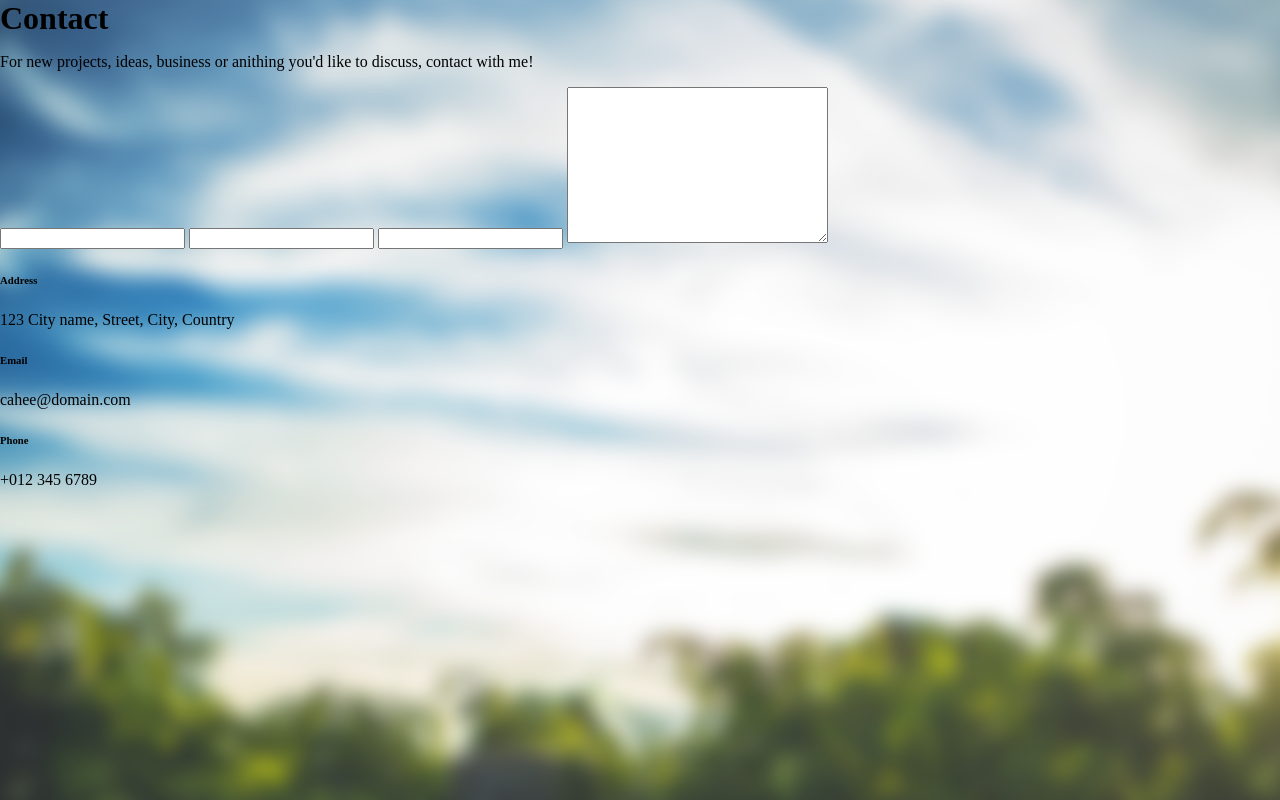
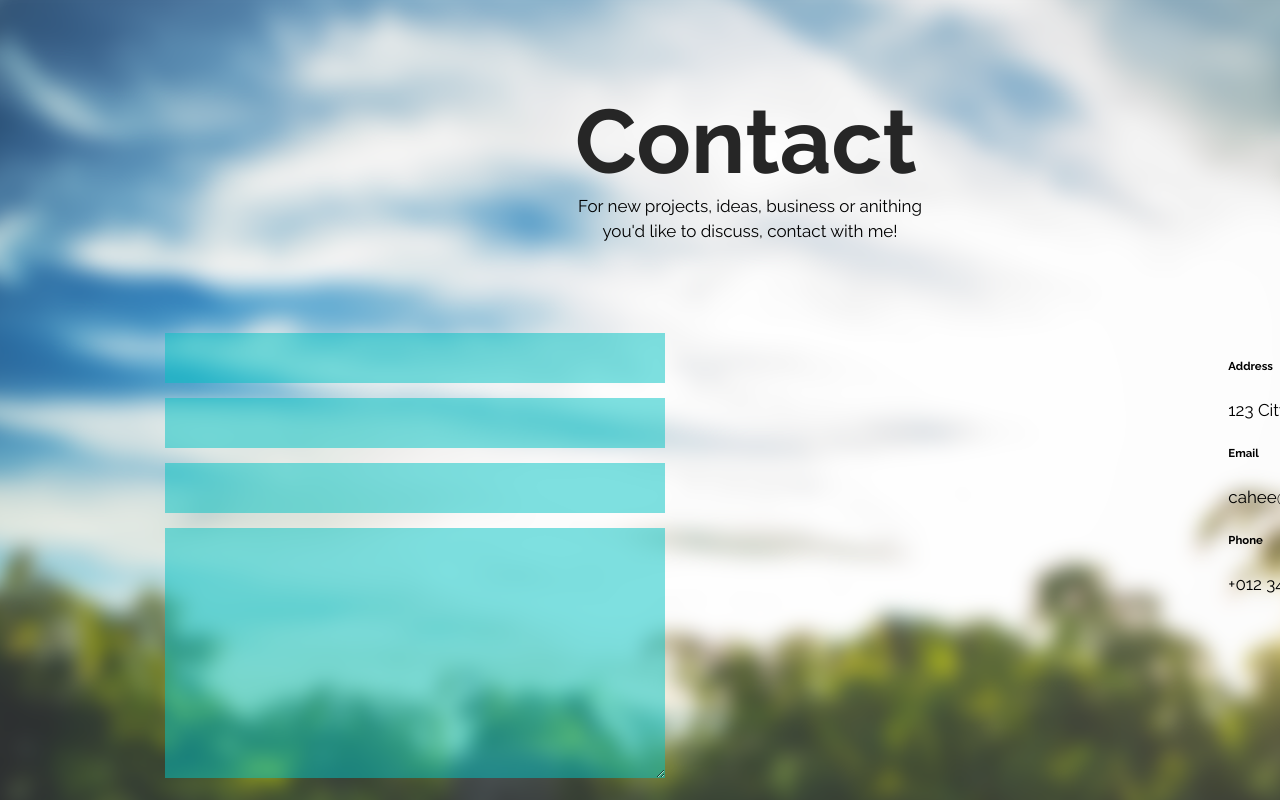
Before and after one commit to Katr1nD/footer-contect, a plain HTML site: page index.html in a window 1280 px wide. Shown: the top 800 px of the page. Drawn offline with Linux system fonts and the light colour scheme.

Commit message:
add styles to form

```diff
--- a/css/main.css
+++ b/css/main.css
@@ -1,3 +1,5 @@
+@import url('https://fonts.googleapis.com/css2?family=Raleway:wght@400;700&display=swap');
+
 body {
     margin: 0;
     padding: 0;
@@ -5,11 +7,59 @@ body {
 
 .contacts-block {
     margin: 0 auto;
+    display: flex;
+    flex-direction: column;
+    justify-content: space-evenly;
+    align-items: center;
     background-image: url('../img/img.png');
+    font-family: Raleway;
+    font-size: 17px;
     width: 1500px;
     height: 866px;
 }
 
-h1 {
+.title h1 {
     margin: 0;
+    color: #262626;
+    font-family: Raleway;
+    font-size: 90px;
+    font-weight: 700;
 }
+
+.title p {
+    margin: 0;
+    text-align: center;
+    font-weight: 300;
+    width: 350px;
+    line-height: 25px;
+}
+
+.all-contacts {
+    display: flex;
+    flex-wrap: nowrap;
+    justify-content: space-between;
+    width: 100%;
+}
+
+.form {
+    display: flex;
+    flex-direction: column;
+    width: 500px;
+    margin-left: 165px;
+}
+
+.form-line {
+    padding: 0;
+    background-color: rgba(0, 196, 196, 0.5);
+    border: none;
+
+}
+
+input {
+    margin-bottom: 15px;
+    height: 50px;
+}
+
+textarea {
+    height: 250px;
+}
--- a/index.html
+++ b/index.html
@@ -3,10 +3,11 @@
 
 <head>
     <meta charset="UTF-8">
-    <meta name="viewport" content="width=device-width, initial-scale=1.0">
-    <meta http-equiv="X-UA-Compatible" content="ie=edge">
+    <meta name="viewport" content="width=device-width, initial-scale=1.0" />
+    <meta http-equiv="X-UA-Compatible" content="ie=edge" />
     <title>Contact</title>
-    <link rel="stylesheet" href="./css/main.css">
+    <link rel="stylesheet" href="./css/main.css" />
+    <link href="https://fonts.googleapis.com/css2?family=Special+Elite&display=swap" rel="stylesheet" />
 </head>
 
 <body>
@@ -16,13 +17,13 @@
             <p>For new projects, ideas, business or anithing you'd like to discuss, contact with me!</p>
         </div>
         <div class="all-contacts">
-            <div>
-                <input type="text" name="full-name" />
-                <input type="email" name="email" />
-                <input type="number" name="phone" />
-                <textarea name="message" id="message" cols="30" rows="10"></textarea>
+            <div class="form">
+                <input class="form-line" type="text" name="full-name" />
+                <input class="form-line" type="email" name="email" />
+                <input class="form-line" type="number" name="phone" />
+                <textarea class="form-line" name="message" id="message"></textarea>
             </div>
-            <div>
+            <div class="contact-information">
                 <h6>Address</h6>
                 <p>123 City name, Street, City, Country</p>
                 <h6>Email</h6>
```
